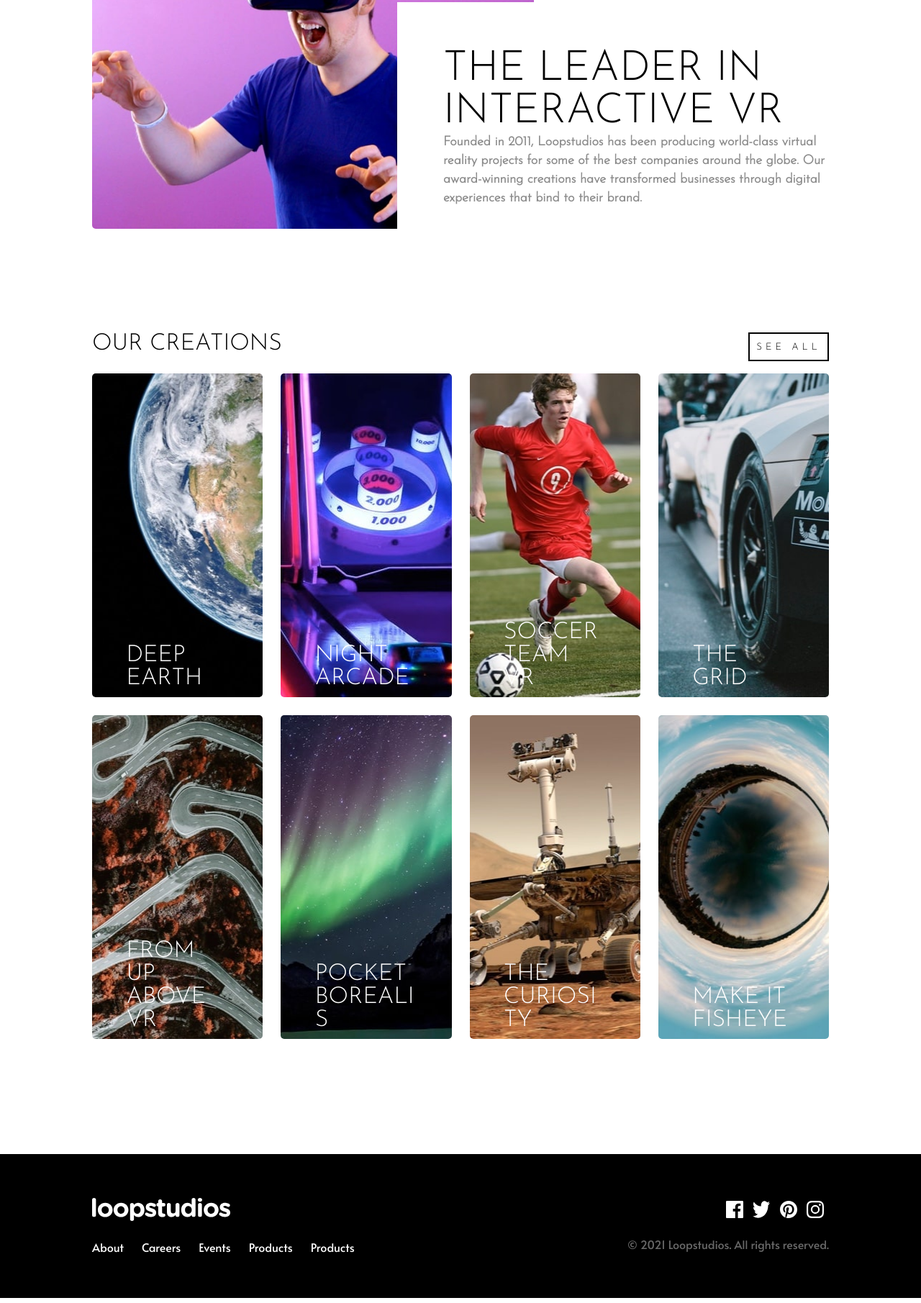
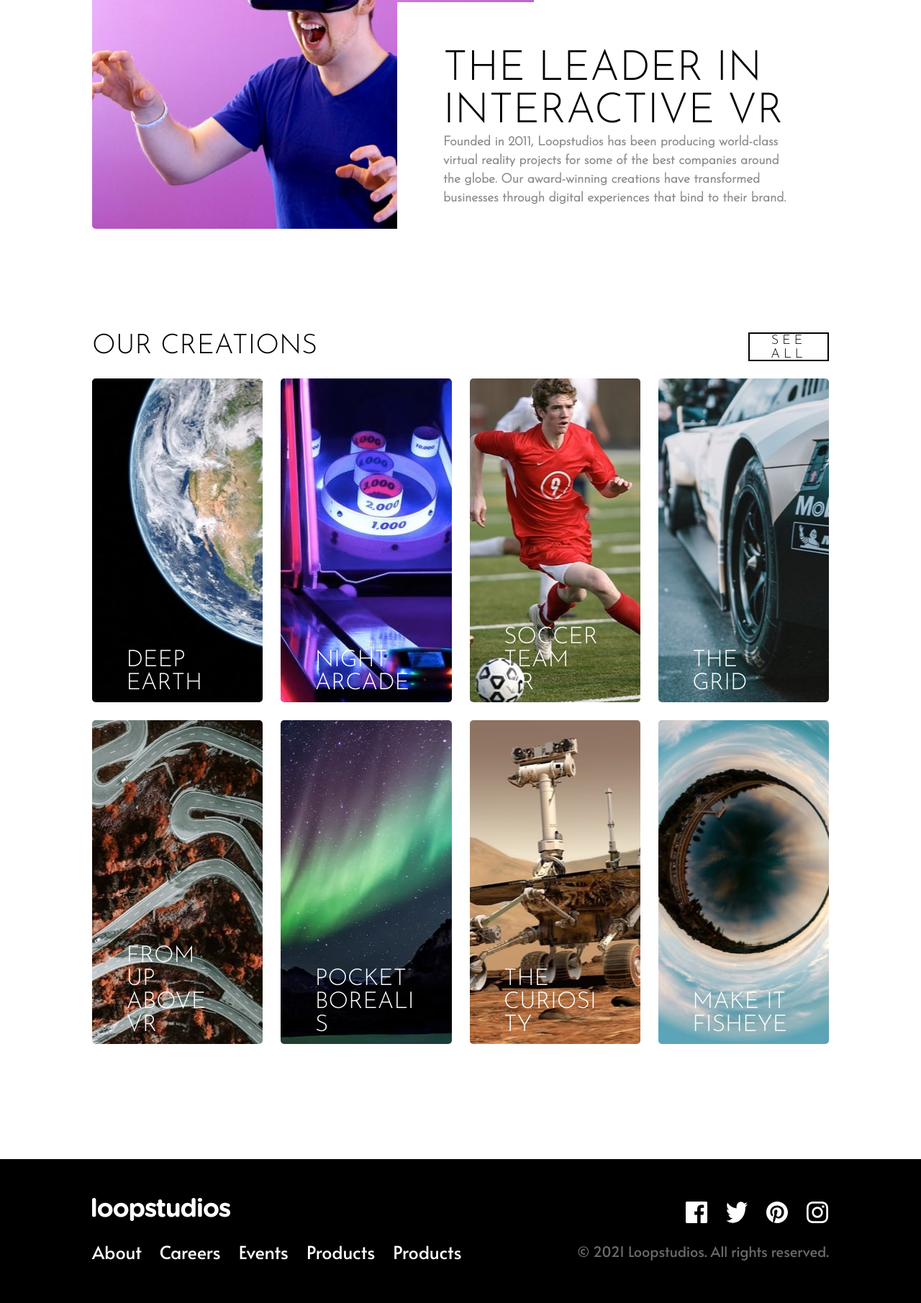
Before and after one commit to NelsonGC7/loopstudios.github.io, a plain HTML site: page index.html in a window 1280 px wide. Shown: the part 950-2761 px from the top of the page at 72% size. Drawn offline with Linux system fonts and the light colour scheme.

Commit message:
se termino movil desing

```diff
--- a/css/sty.css
+++ b/css/sty.css
@@ -15,12 +15,12 @@
 }
 
 body{
-height: auto;
+    height: auto;
 
 }
 
 .header{
-    width: 375px;
+    max-width:750px;
     height: 700px;
     background-color: beige;
     background-image: url(../images/mobile/image-hero.jpg);
@@ -72,12 +72,12 @@ height: auto;
 }
 
 .header img{
-    width: 150px;
+    width: 180px;
     z-index: 3;
 }
 .header img + img{
-    height: 25px;
-    width: 25px;
+    height: 35px;
+    width: 35px;
     position: absolute;
     right: 25px;
 
@@ -100,7 +100,7 @@ height: auto;
    right: 0;
     margin: auto;
     height: 200px;
-    width: 335px;
+    width: 375px;
     border: solid 2px white;
     display: flex;
     justify-content: center;
@@ -129,8 +129,8 @@ height: auto;
 }
 .leader img{
     display: block;
-    height: 230px;
-    width: 335px;
+    height: 240px;
+    width: 375px;
     margin: 0 auto;
 
 
@@ -143,6 +143,7 @@ height: auto;
 }
 .leader h1{
     font-family: var(--josefinSans);
+    font-size: 35px;
    text-transform: uppercase;
     text-align: center;
     font-weight: 400;
@@ -151,10 +152,12 @@ height: auto;
 .leader p{
     font-family: var(--josefinSans);
     color:var(--Dark-Gray);
+    font-size: 20px;
     font-weight:600;
     margin-top: 1.5rem;
     text-align: center;
     line-height: 26px;
+    text-wrap: balance;
 }
 
 .cardContein{
@@ -171,20 +174,21 @@ height: auto;
         text-transform: uppercase;
         font-weight: 400;
         text-align: center;
-        font-size: xx-large;
+        font-size: 38px;
         margin-bottom: 30px;
 
     }
 
 }
 .cardContein button{
-    height: 35px;
+    height: 60px;
     width: 40%;
     border:solid 2px var(--Black) ;
     background: transparent;
     text-transform: uppercase;
-   letter-spacing: 5px;
-   font-family: var(--josefinSans);
+    letter-spacing: 5px;
+    font-family: var(--josefinSans);
+    font-size: large;
 
 
 }
@@ -192,8 +196,8 @@ height: auto;
     cursor: pointer;
 }
 .cards{
-    width: 335px;
-    height: 120px;
+    width: 375px;
+    min-height: 150px;
     background-color: beige;
         background-size: cover;
         background-position: center;
@@ -247,11 +251,11 @@ height: auto;
 }
 .footer{
     height: 400px;
-    width: 375px;
+    max-width: 750px;
     margin: 0 auto;
     background-color: var(--Black);
     color: var(--White);
-    padding: 50px  30px;
+    padding: 30px  30px;
     display: flex;
     flex-direction: column;
     align-items: center;
@@ -269,11 +273,13 @@ height: auto;
 .footerContein{
     height: 350px;
     display: flex;
+
     flex-direction: column;
-    justify-content: space-evenly;
+    justify-content: space-between;
 }
 .footerSocial{
     display: flex;
+    font-size: 20px;
     flex-direction: column;
     align-items: center;
     margin-top: 2rem;
@@ -282,13 +288,25 @@ height: auto;
     p:hover{
         cursor: text;
     }
+    img{
+        width: 30px;
+
+    }
     img:hover{
         cursor: pointer;
+
     }
 }
+.fotext{
+    gap: 30px;
+    font-size: 25px;
+
+}
 .ffsocial{
-    width: 150px;
+    height: auto;
+    width: 200px;
     display: flex;
+    gap: 25px;
     justify-content: space-around;
 }
 .caja{
@@ -301,7 +319,7 @@ height: auto;
 @media (min-width:800px) {
 
     .header{
-        width: 100%;
+        max-width: 100%;
         background-image: url(../images/desktop/image-hero.jpg);
         background-position: center;
         background-size: cover;
@@ -319,7 +337,7 @@ height: auto;
             color: white;
             text-decoration: none;
             font-family: var(--alataFont);
-            margin-right: 0.5rem;
+            margin-right: 1.4rem;
         }
         a:last-child{
             margin-right:0;
@@ -514,7 +532,7 @@ height: auto;
     }
     .footer{
 
-        width: 100%;
+        max-width: 100%;
         height: 200px;
         flex-direction: row;
         padding:  0 10%;
```
